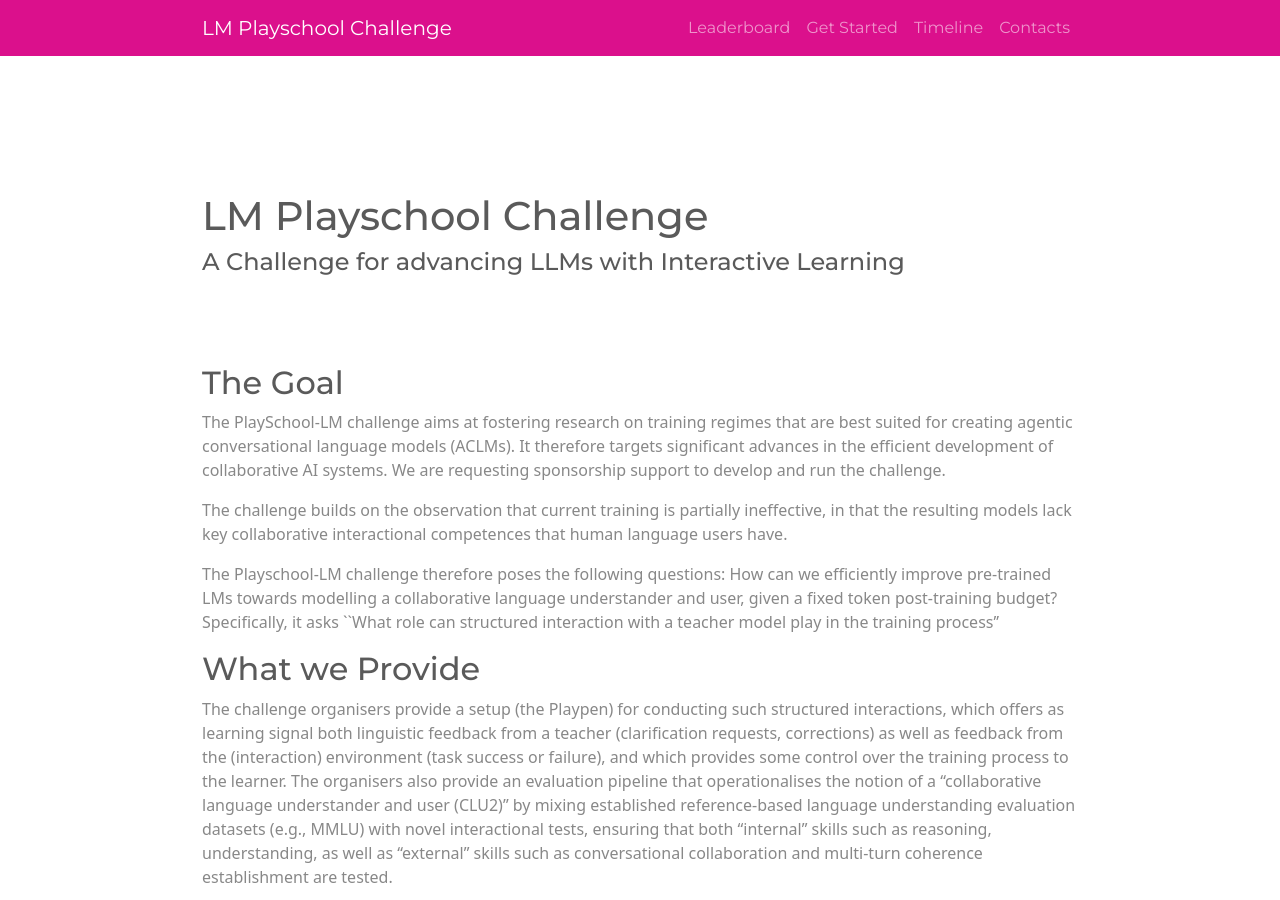
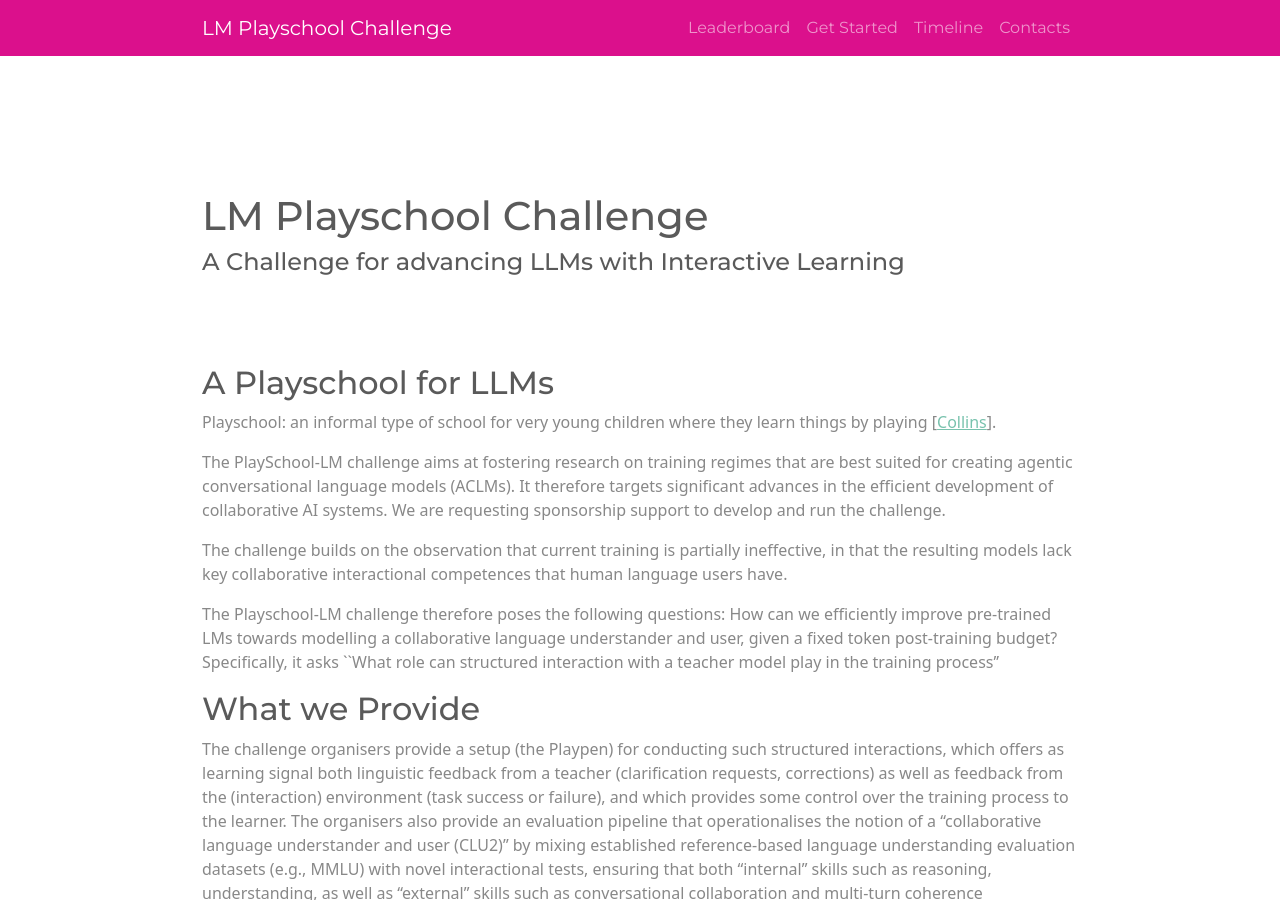
Before and after one commit to lm-playschool/lm-playschool.github.io, a Jekyll site: the page built from index.md, in a window 1280 px wide and 900 px high. Built offline with Jekyll 4.4.1, drawn with Linux system fonts in a browser that asks for light colours.

Commit message:
feat: added playschool definition

```diff
--- a/index.md
+++ b/index.md
@@ -3,8 +3,9 @@ layout: page
 title: LM Playschool Challenge
 ---
 
+## A Playschool for LLMs
+> Playschool: an informal type of school for very young children where they learn things by playing [[Collins](https://www.collinsdictionary.com/dictionary/english/playschool)].
 
-## The Goal
 The PlaySchool-LM challenge  aims at fostering research on training regimes that are best suited for creating agentic conversational language models (ACLMs).  It therefore targets significant advances in the efficient development of collaborative AI systems. We are requesting sponsorship support to develop and run the challenge.
 
 The challenge builds on the observation that current training is partially ineffective, in that the resulting models lack key collaborative interactional competences that human language users have.
```
